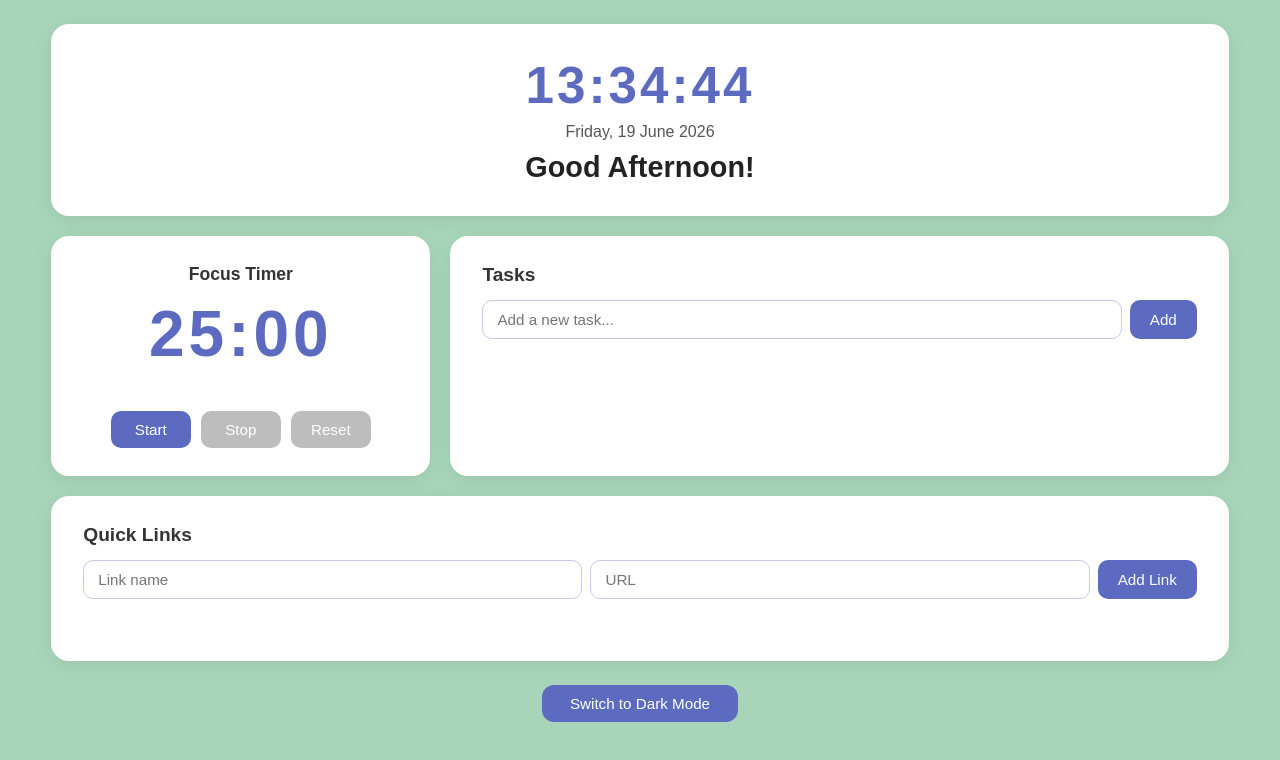
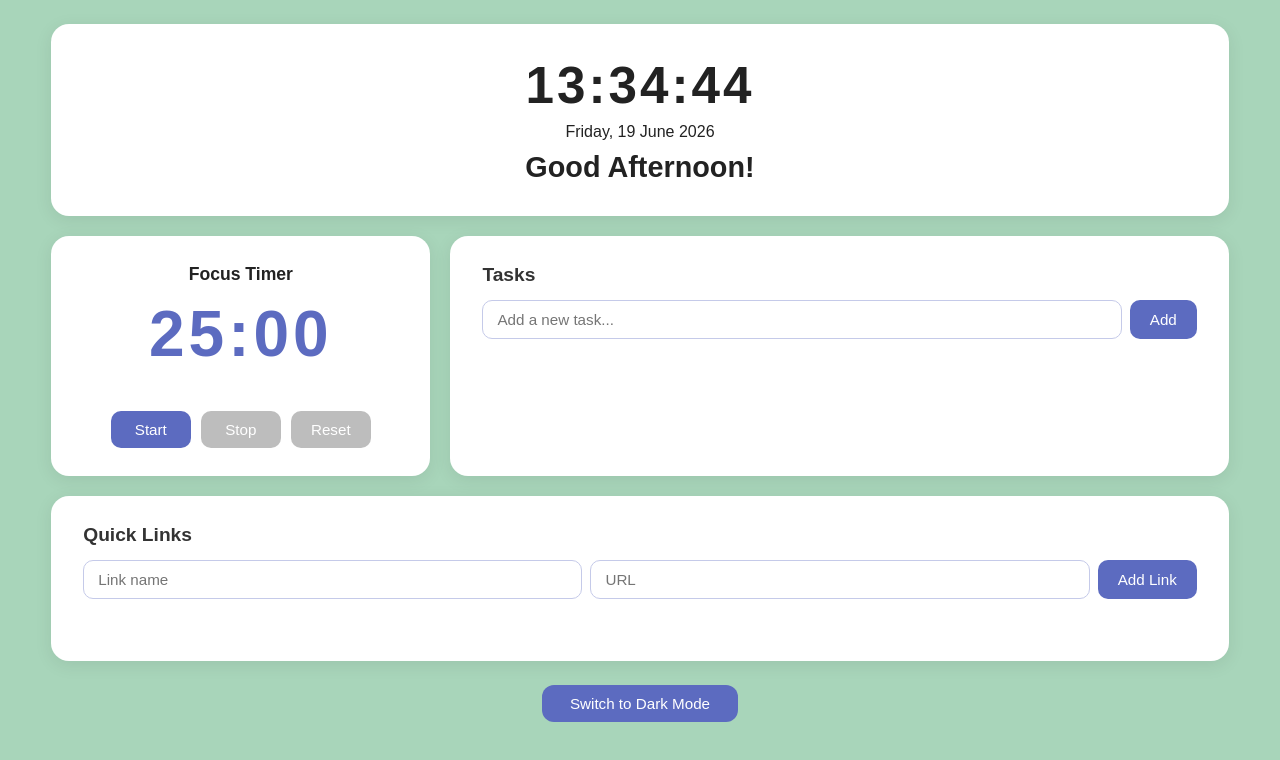
Before and after one commit to siddik-bot/CodingCamp-15June26-Muhammad-Siddik, a plain HTML site: page index.html in a window 1280 px wide. Drawn offline with Linux system fonts and the light colour scheme.

Commit message:
Initial Life Dashboard Project

```diff
--- a/css/style.css
+++ b/css/style.css
@@ -95,14 +95,14 @@ body {
 #clock {
   font-size: 3.2rem;
   font-weight: bold;
-  color: #5c6bc0;
+  color: #222;
   letter-spacing: 3px;
   margin-bottom: 8px;
 }
 
 #date {
   font-size: 1rem;
-  color: #555;
+  color: #222;
   margin-bottom: 10px;
 }
 
@@ -124,7 +124,7 @@ body {
 .card--timer h2 {
   font-size: 1.1rem;
   font-weight: bold;
-  color: #333;
+  color: #222;
   margin-bottom: 12px;
 }
 
```
